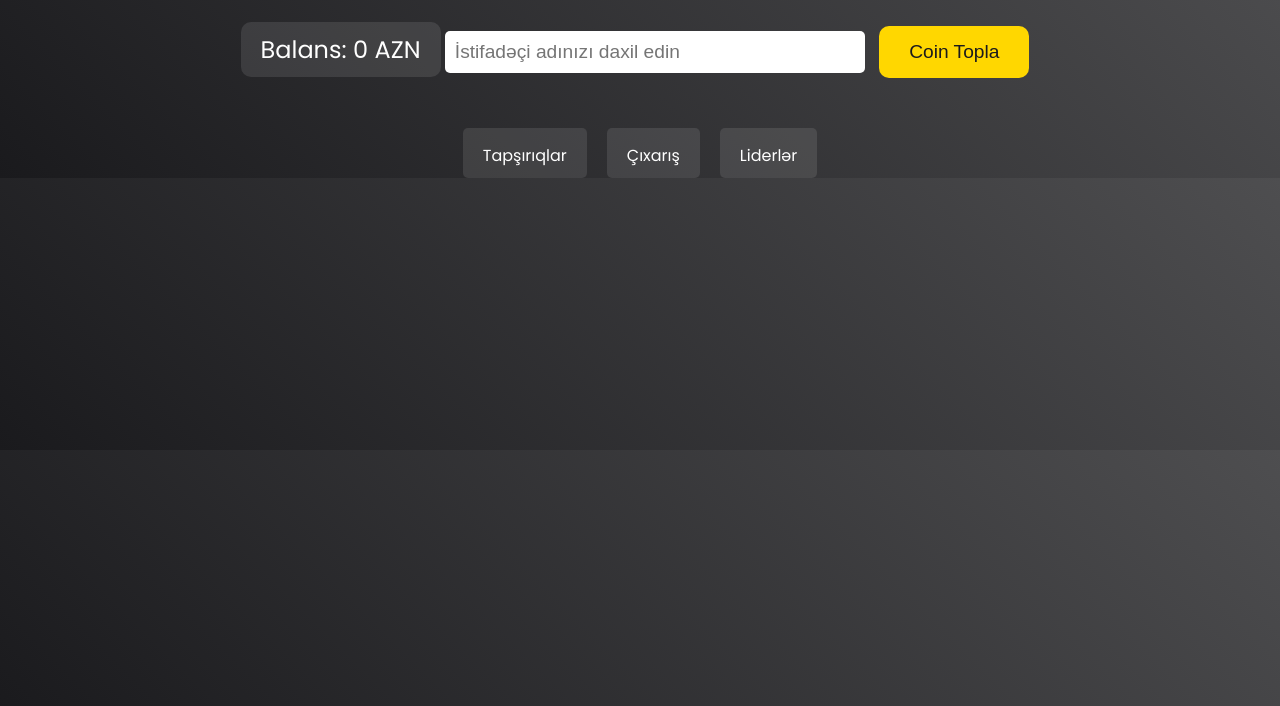
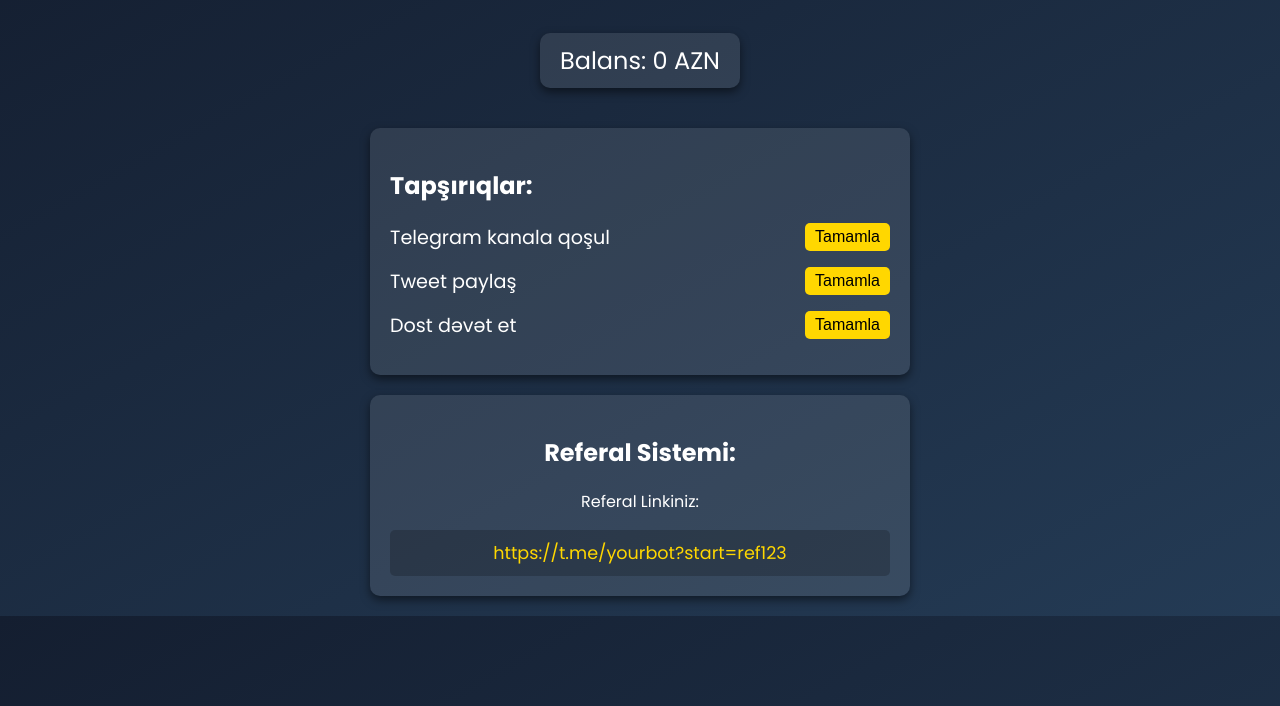
Before and after one commit to Wpwis/Wytwta, a plain HTML site: page index.html in a window 1280 px wide. Shown: the part 94-800 px from the top of the page. Drawn offline with Linux system fonts and the light colour scheme.

Commit message:
index.html

```diff
--- a/index.html
+++ b/index.html
@@ -2,61 +2,108 @@
 <html lang="az">
 <head>
     <meta charset="UTF-8">
-    <meta name="viewport" content="width=device-width, initial-scale=1.0, maximum-scale=1.0, user-scalable=no">
+    <meta name="viewport" content="width=device-width, initial-scale=1.0">
     <title>AZN Coin Airdrop</title>
     <link href="https://fonts.googleapis.com/css2?family=Poppins:wght@400;700&display=swap" rel="stylesheet">
     <style>
         body {
-            background: linear-gradient(45deg, #1a1a1d, #4e4e50);
+            background: linear-gradient(to bottom right, #141E30, #243B55);
             font-family: 'Poppins', sans-serif;
-            color: #fff;
             margin: 0;
             padding: 0;
+            color: white;
             text-align: center;
-            overflow: hidden;
+            overflow-x: hidden;
         }
 
         h1 {
             font-size: 2.5rem;
-            margin: 20px 0;
+            margin-top: 20px;
             color: #FFD700;
-            text-shadow: 2px 2px 4px rgba(0, 0, 0, 0.7);
         }
 
-        #coin-balance {
+        .balance {
             font-size: 1.5rem;
-            margin: 10px 0;
+            margin: 20px 0;
             padding: 10px 20px;
             background: rgba(255, 255, 255, 0.1);
             border-radius: 10px;
             display: inline-block;
+            box-shadow: 0 4px 10px rgba(0, 0, 0, 0.5);
         }
 
-        #username {
-            margin-bottom: 20px;
-            padding: 10px;
-            font-size: 1.2rem;
-            border-radius: 5px;
-            border: none;
+        .task-list {
+            text-align: left;
+            margin: 20px auto;
+            padding: 20px;
             width: 80%;
-            max-width: 400px;
-            outline: none;
+            max-width: 500px;
+            background: rgba(255, 255, 255, 0.1);
+            border-radius: 10px;
+            box-shadow: 0 4px 10px rgba(0, 0, 0, 0.5);
         }
 
-        button {
-            padding: 15px 30px;
+        .task-item {
+            margin-bottom: 15px;
             font-size: 1.2rem;
-            margin: 20px 10px;
-            background-color: #FFD700;
-            border: none;
-            border-radius: 10px;
-            color: #1a1a1d;
-            cursor: pointer;
-            transition: all 0.3s ease;
+            display: flex;
+            justify-content: space-between;
+            align-items: center;
         }
 
-        button:hover {
-            background-color: #FFC107;
+        .task-item button {
+            padding: 5px 10px;
+            font-size: 1rem;
+            background: #FFD700;
+            border: none;
+            border-radius: 5px;
+            cursor: pointer;
+        }
+
+        .referral-section {
+            margin: 20px auto;
+            padding: 20px;
+            width: 80%;
+            max-width: 500px;
+            background: rgba(255, 255, 255, 0.1);
+            border-radius: 10px;
+            box-shadow: 0 4px 10px rgba(0, 0, 0, 0.5);
+        }
+
+        .referral-link {
+            background: rgba(0, 0, 0, 0.2);
+            padding: 10px;
+            border-radius: 5px;
+            font-size: 1.1rem;
+            color: #FFD700;
+            word-wrap: break-word;
+        }
+
+        .animation-container {
+            position: fixed;
+            top: 0;
+            left: 0;
+            width: 100%;
+            height: 100%;
+            pointer-events: none;
+        }
+
+        .coin {
+            position: absolute;
+            font-size: 2rem;
+            animation: fly 2s ease-out forwards;
+            color: #FFD700;
+        }
+
+        @keyframes fly {
+            0% {
+                transform: translateY(0);
+                opacity: 1;
+            }
+            100% {
+                transform: translateY(-200px);
+                opacity: 0;
+            }
         }
 
         .menu {
@@ -67,100 +114,68 @@
         }
 
         .menu-item {
+            padding: 10px 20px;
             background: rgba(255, 255, 255, 0.1);
-            padding: 10px 20px;
-            border-radius: 5px;
-            text-align: center;
+            border-radius: 10px;
             cursor: pointer;
-            transition: all 0.3s ease;
+            font-size: 1rem;
+            color: white;
         }
 
         .menu-item:hover {
             background: rgba(255, 255, 255, 0.2);
         }
-
-        .menu-item span {
-            display: block;
-            margin-top: 5px;
-        }
-
-        .animation-container {
-            position: absolute;
-            top: 0;
-            left: 0;
-            width: 100%;
-            height: 100%;
-            pointer-events: none;
-        }
-
-        .coin {
-            position: absolute;
-            font-size: 1.5rem;
-            color: #FFD700;
-            animation: fly 2s ease-in-out forwards;
-        }
-
-        @keyframes fly {
-            0% {
-                transform: translateY(0);
-                opacity: 1;
-            }
-            100% {
-                transform: translateY(-300px) rotate(360deg);
-                opacity: 0;
-            }
-        }
     </style>
 </head>
 <body>
     <h1>AZN Coin Airdrop</h1>
-    <p id="coin-balance">Balans: <span id="balance">0</span> AZN</p>
-    <input type="text" id="username" placeholder="İstifadəçi adınızı daxil edin">
-    <button onclick="collectCoin()">Coin Topla</button>
-    <div class="menu">
-        <div class="menu-item" onclick="showTasks()">
-            <span>Tapşırıqlar</span>
+    <p class="balance">Balans: <span id="balance">0</span> AZN</p>
+
+    <div class="task-list">
+        <h2>Tapşırıqlar:</h2>
+        <div class="task-item">
+            Telegram kanala qoşul
+            <button onclick="completeTask(5)">Tamamla</button>
         </div>
-        <div class="menu-item" onclick="showWithdraw()">
-            <span>Çıxarış</span>
+        <div class="task-item">
+            Tweet paylaş
+            <button onclick="completeTask(10)">Tamamla</button>
         </div>
-        <div class="menu-item" onclick="showLeaderboard()">
-            <span>Liderlər</span>
+        <div class="task-item">
+            Dost dəvət et
+            <button onclick="completeTask(15)">Tamamla</button>
         </div>
     </div>
+
+    <div class="referral-section">
+        <h2>Referal Sistemi:</h2>
+        <p>Referal Linkiniz:</p>
+        <div class="referral-link">
+            https://t.me/yourbot?start=ref123
+        </div>
+    </div>
+
     <div class="animation-container" id="animation-container"></div>
 
     <script>
         let balance = 0;
 
-        function collectCoin() {
+        function completeTask(points) {
             const animationContainer = document.getElementById('animation-container');
             const coin = document.createElement('div');
             coin.className = 'coin';
+            coin.textContent = '💰';
             coin.style.left = `${Math.random() * 100}%`;
             coin.style.top = `${Math.random() * 100}%`;
-            coin.textContent = '💰';
             animationContainer.appendChild(coin);
 
-            balance++;
+            balance += points;
             document.getElementById('balance').textContent = balance;
 
             setTimeout(() => {
                 animationContainer.removeChild(coin);
             }, 2000);
         }
-
-        function showTasks() {
-            alert('Tapşırıqlar bölməsi yaxın zamanda əlavə ediləcək!');
-        }
-
-        function showWithdraw() {
-            alert('Çıxarış sistemi aktivdir!');
-        }
-
-        function showLeaderboard() {
-            alert('Liderlər lövhəsi tezliklə yenilənəcək!');
-        }
     </script>
 </body>
 </html>
```
